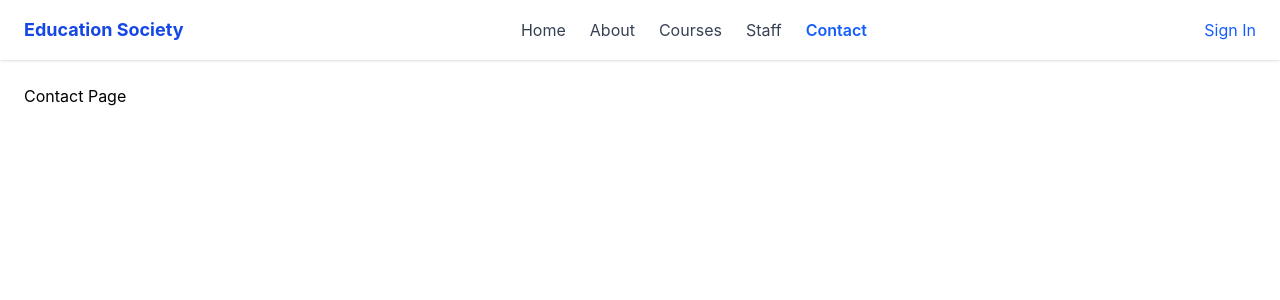
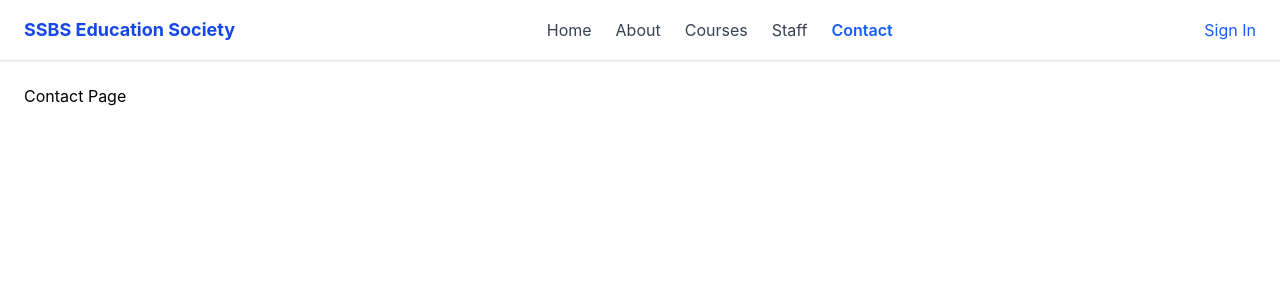
Before and after one commit to sreekanth9885/ssbseducation, a React (Vite) app: page /contact in a window 1280 px wide. Shown: the top 300 px of the page. Built offline with nearby package versions, Linux system fonts and the light colour scheme.

Commit message:
Update Navbar.tsx

```diff
--- a/src/components/layout/Navbar.tsx
+++ b/src/components/layout/Navbar.tsx
@@ -14,9 +14,11 @@ const Navbar = () => {
     <div className="flex justify-between items-center px-6 py-4 shadow bg-white">
 
       {/* Logo */}
-      <h1 className="font-bold text-lg text-blue-700 cursor-pointer">
-        Education Society
-      </h1>
+      <NavLink
+        to={"/"}
+        className="font-bold text-lg text-blue-700 cursor-pointer">
+        SSBS Education Society
+      </NavLink>
 
       {/* Menu */}
       <ul className="flex gap-6 text-gray-700">
```
